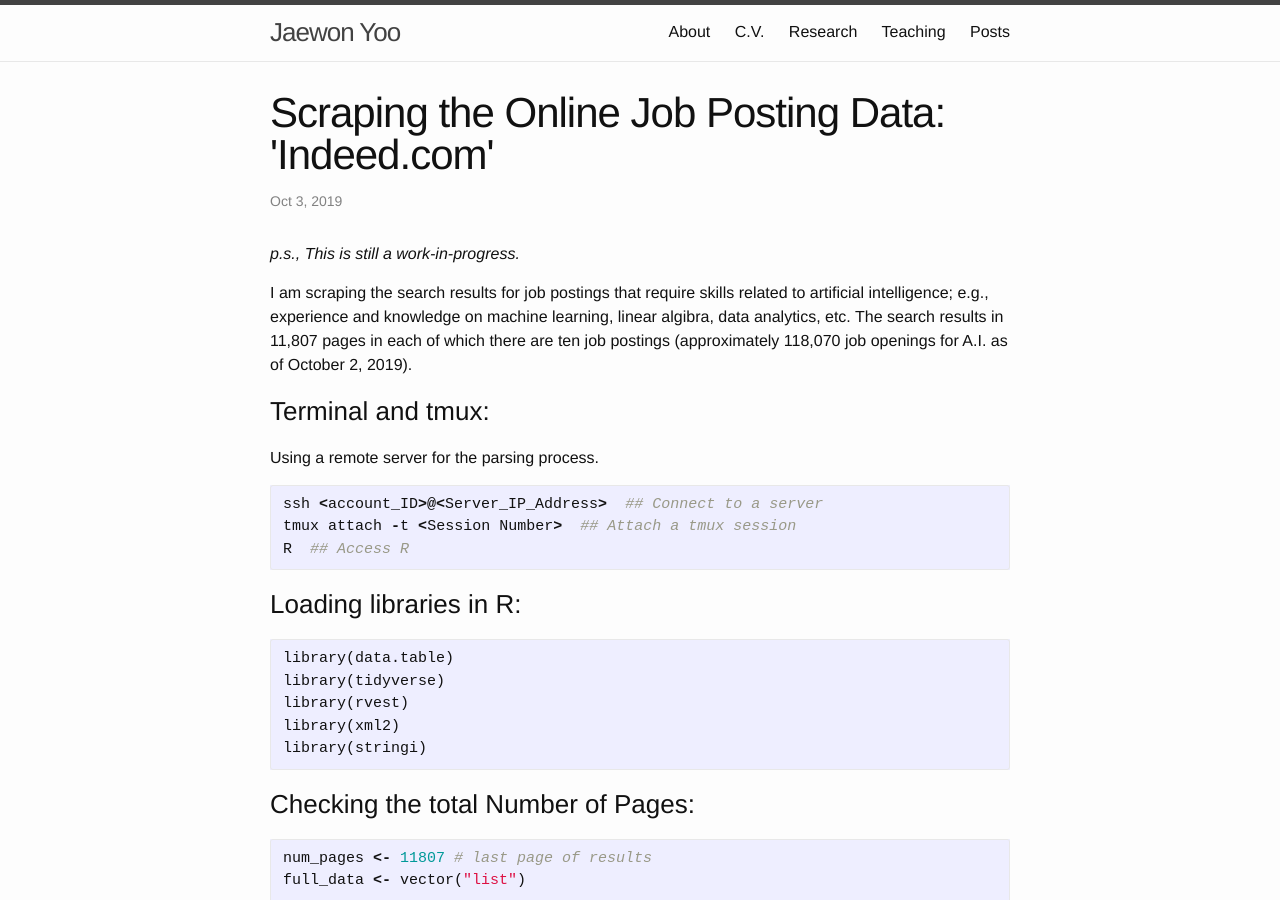
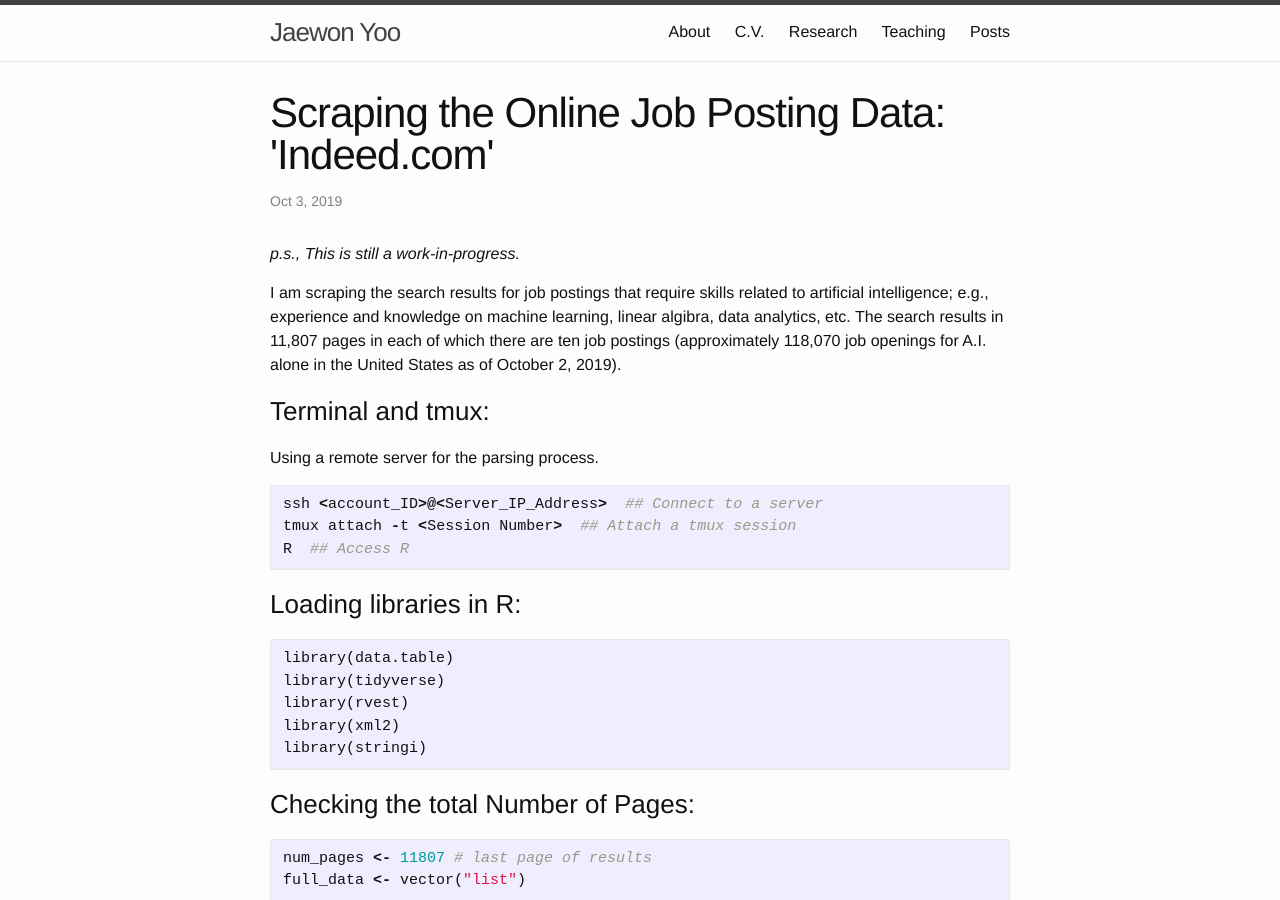
Before and after one commit to j1yoo/j1yoo.github.io, a Jekyll site: the page built from _posts/2019-10-03-scraping-online-job-posting-data.md, in a window 1280 px wide and 900 px high. Built offline with Jekyll 4.4.1, drawn with Linux system fonts in a browser that asks for light colours.

Commit message:
Update 2019-10-03-scraping-online-job-posting-data.md

```diff
--- a/_posts/2019-10-03-scraping-online-job-posting-data.md
+++ b/_posts/2019-10-03-scraping-online-job-posting-data.md
@@ -7,7 +7,7 @@
 
 _p.s., This is still a work-in-progress._
 
-I am scraping the search results for job postings that require skills related to artificial intelligence; e.g., experience and knowledge on machine learning, linear algibra, data analytics, etc. The search results in 11,807 pages in each of which there are ten job postings (approximately 118,070 job openings for A.I. as of October 2, 2019).
+I am scraping the search results for job postings that require skills related to artificial intelligence; e.g., experience and knowledge on machine learning, linear algibra, data analytics, etc. The search results in 11,807 pages in each of which there are ten job postings (approximately 118,070 job openings for A.I. alone in the United States as of October 2, 2019).
 
 ### Terminal and tmux:
 Using a remote server for the parsing process.
```
